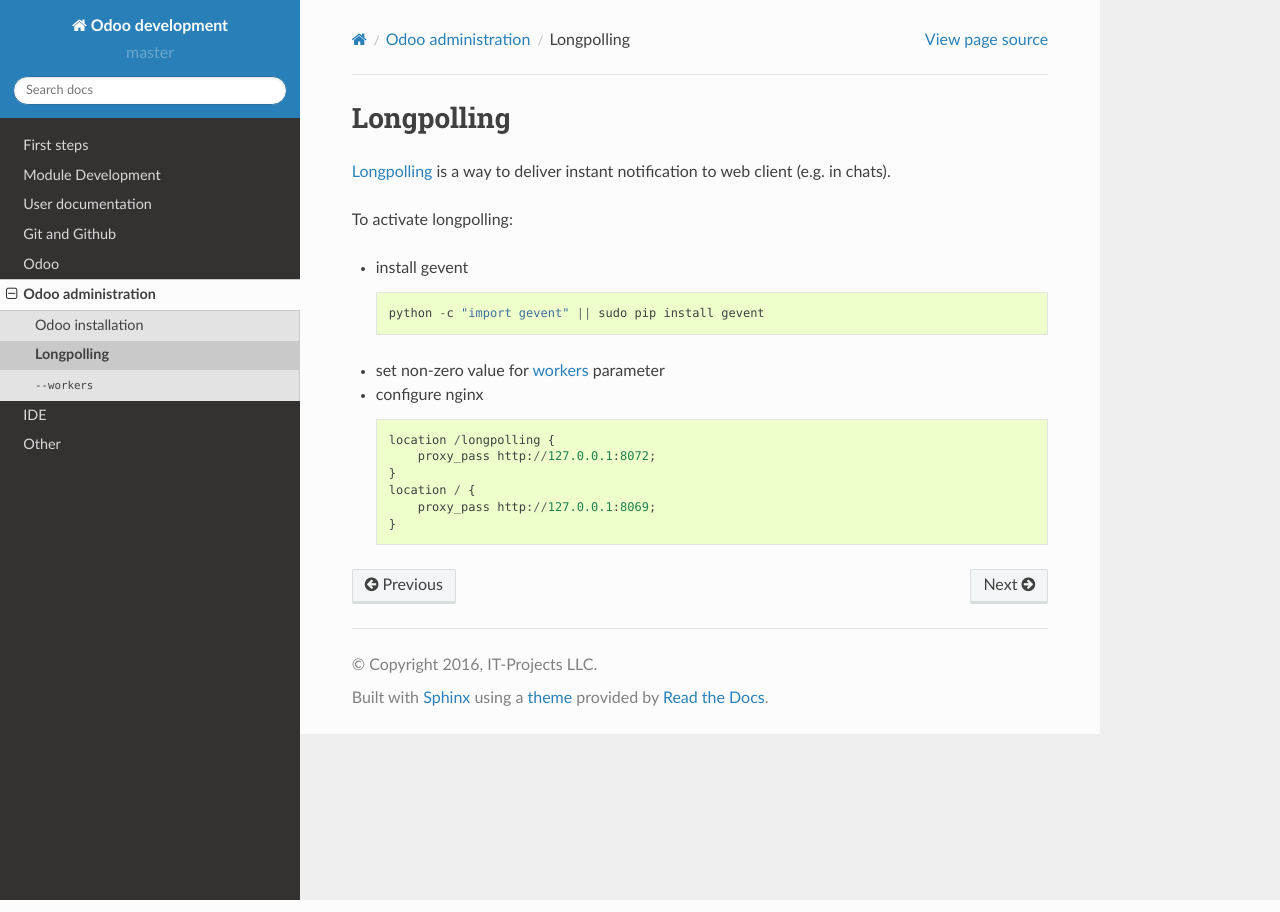
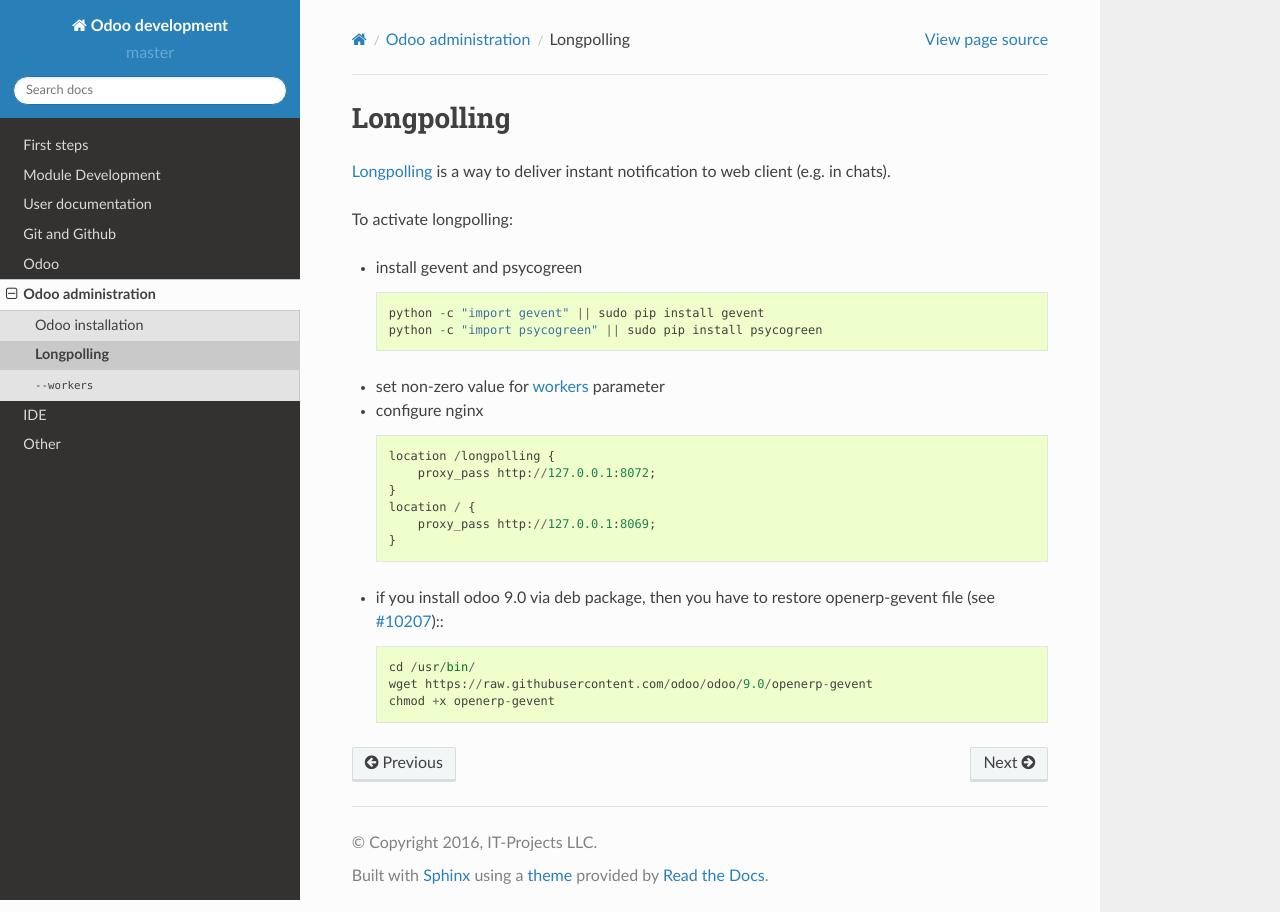
Before and after one commit to itpp-labs/odoo-development, a Sphinx documentation site: the page built from docs/admin/longpolling.rst, in a window 1280 px wide. Built offline with Sphinx 7.4.7 and the Read the Docs theme 2.0.0, drawn with Linux system fonts in a browser that asks for light colours; pages that are not in the unit, such as notebooks, are missing from menus.

Commit message:
longpolling: add not about issue in 9.0 with deb package

```diff
--- a/docs/admin/longpolling.rst
+++ b/docs/admin/longpolling.rst
@@ -6,9 +6,10 @@
 
 To activate longpolling:
 
-* install gevent ::
+* install gevent and psycogreen ::
 
     python -c "import gevent" || sudo pip install gevent
+    python -c "import psycogreen" || sudo pip install psycogreen
 
 * set non-zero value for :doc:`workers <workers>` parameter
 * configure nginx ::
@@ -19,3 +20,9 @@
     location / {
         proxy_pass http://127.0.0.1:8069;
     }
+
+* if you install odoo 9.0 via deb package, then you have to restore openerp-gevent file (see `#10207 <https://github.com/odoo/odoo/pull/10207>`_):::
+
+    cd /usr/bin/
+    wget https://raw.githubusercontent.com/odoo/odoo/9.0/openerp-gevent
+    chmod +x openerp-gevent
```
